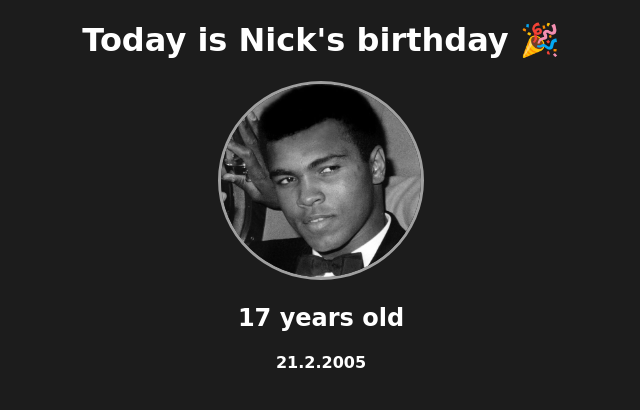
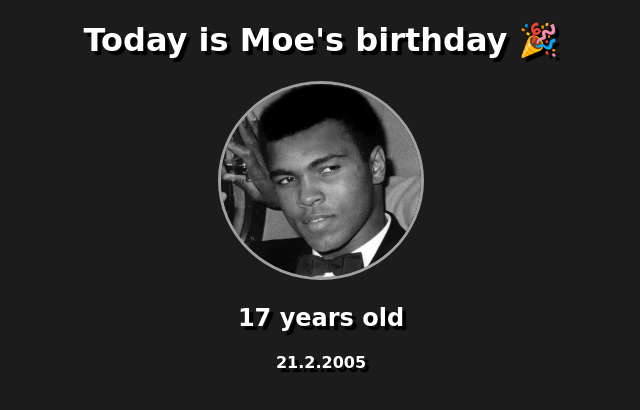
Before and after one commit to MohamadCode/BD-GIFT-MOE, a plain HTML site: page index.html in a window 1280 px wide. Shown: the whole page, without its empty margins (319-959 px from the left). Drawn offline with Linux system fonts and the light colour scheme; a web font is replaced by a local one.

Commit message:
text-shadow

```diff
--- a/index.html
+++ b/index.html
@@ -11,7 +11,7 @@
     <title>Document</title>
 </head>
 <body>
-    <h1>Today is Nick's birthday 🎉</h1>
+    <h1>Today is Moe's birthday 🎉</h1>
         <img class="Moe" src="Muhammad Ali.png">
         <h2>17 years old</h2>
         <h4>21.2.2005</h4>
--- a/style.css
+++ b/style.css
@@ -4,6 +4,7 @@ body {
     font-family: 'Happy Monkey', cursive;
     background-color: #1C1C1C;
     color: #ffffff;
+    text-shadow: 4px 4px 1px black;
 }
 
 
```
